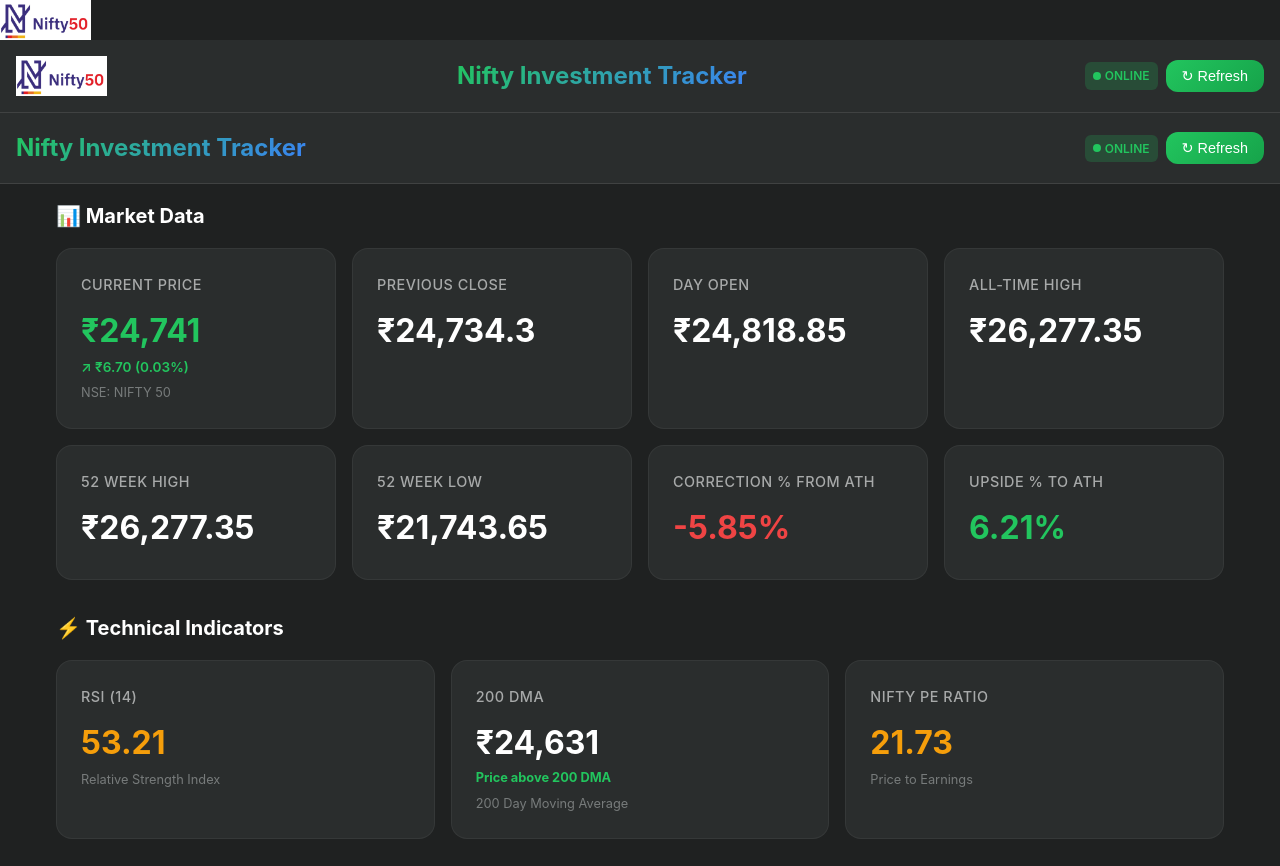
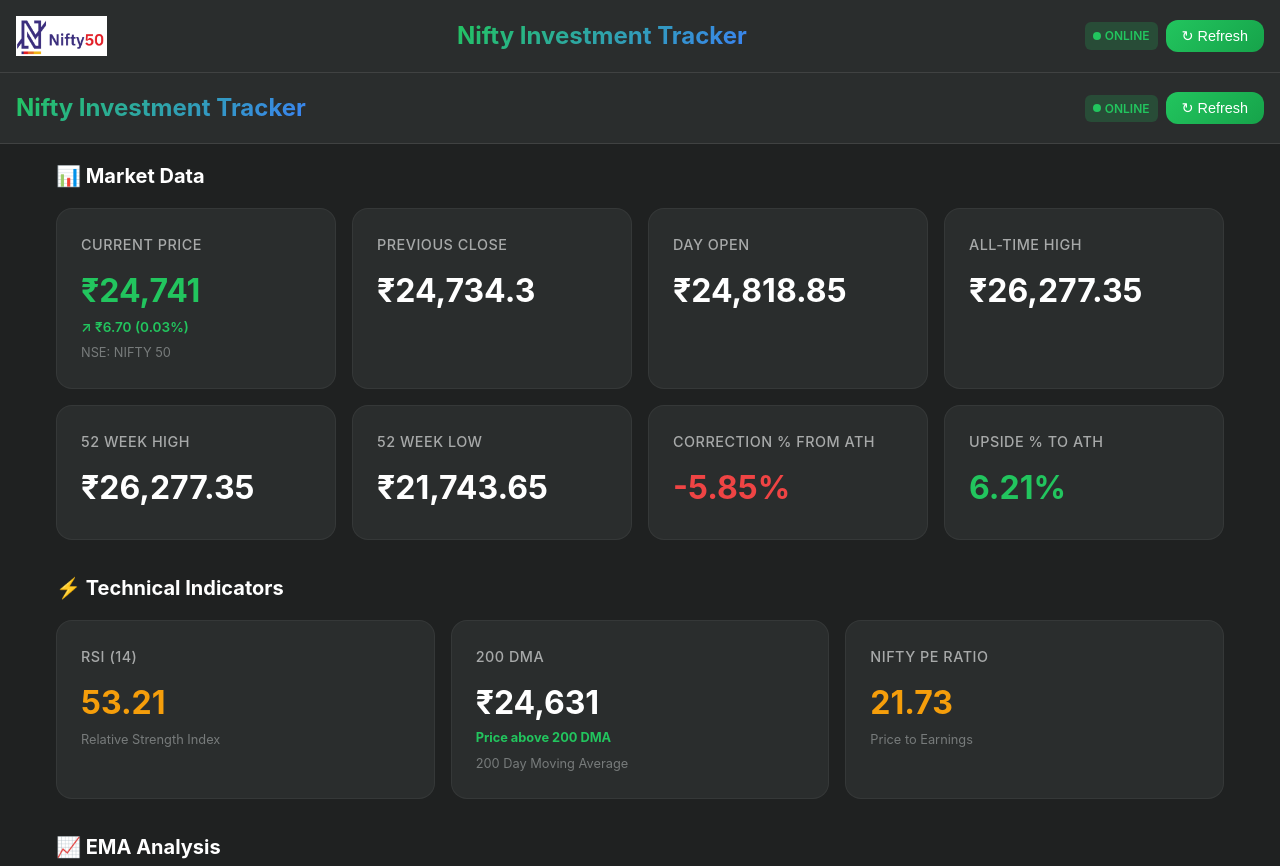
Before and after one commit to ChandanChoudhary7/NiftyInvestment, a plain HTML site: page index.html in a window 1280 px wide. Shown: the top 866 px of the page. Drawn offline with Linux system fonts and the light colour scheme; no server answers.

Commit message:
Update index.html

```diff
--- a/index.html
+++ b/index.html
@@ -3,7 +3,6 @@
 <head>
     <meta charset="UTF-8">
     <meta name="viewport" content="width=device-width, initial-scale=1.0">
-    <img src="Nifty50logo.png" alt="Nifty 50 Logo" style="height:40px;vertical-align:middle;margin-right:12px;">
     <title>Nifty Investment Tracker - Enhanced</title>
     <meta name="description" content="Advanced Nifty investment tracking with EMA crossovers and technical analysis">
     <meta name="theme-color" content="#1F2121">
```
